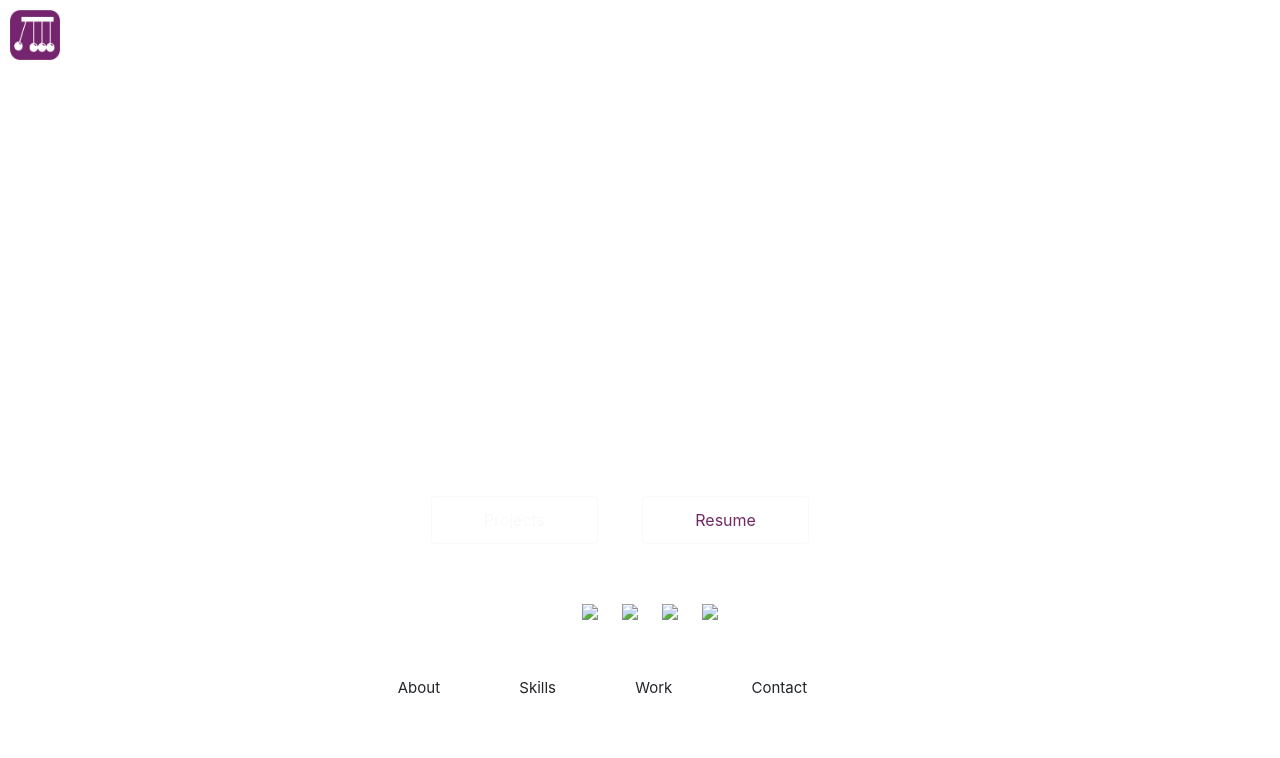
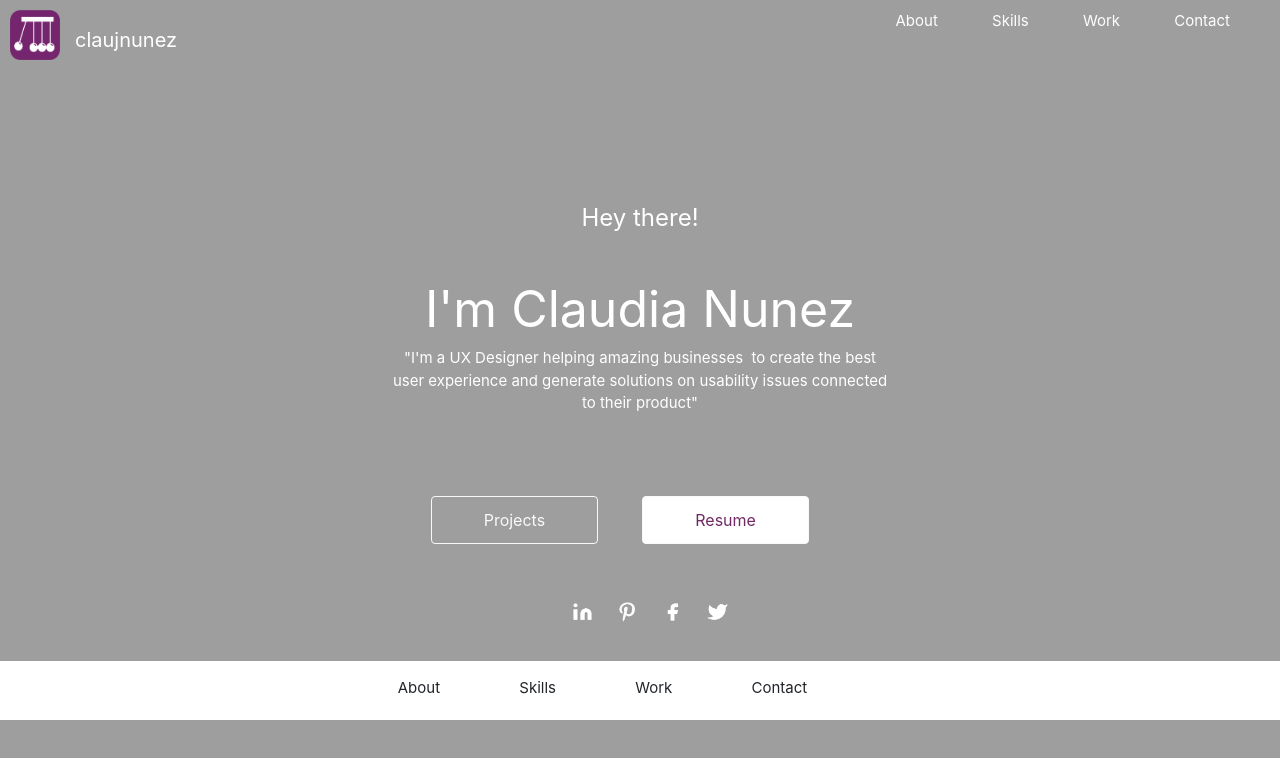
Before and after one commit to claujnunez/UX_UI_HW_17, a plain HTML site: page index.html in a window 1280 px wide. Drawn offline with nearby package versions, Linux system fonts and the light colour scheme; the site is published under a folder, as on GitHub Pages, so addresses that start at the root find nothing.

Commit message:
develop- corrected conflict with images

```diff
--- a/css/styles.css
+++ b/css/styles.css
@@ -3,7 +3,8 @@ html {
 }
 
 body{
-    background-image: url("/Images/claujnunez_hero_backgroundimg.png");
+    background-image: url("../Images/claujnunez_hero_backgroundimg.png");
+    background-color: #cccccc;
     margin: 0;
     padding: 0;
     font-size: 15px;
--- a/index.html
+++ b/index.html
@@ -57,10 +57,10 @@
                 <div class="socialDiv">
                     <div class="col-md-12 text-center">
                         <ul>
-                            <a><img src="/Images/Linkedin white.png" class="iconsSocial"></a>
-                            <a><img src="/Images/Pinterest white.png" class="iconsSocial"></a>
-                            <a><img src="/Images/Facebook white.png" class="iconsSocial"></a>
-                            <a><img src="/Images/Tweeter white.png" class="iconsSocial"></a>
+                            <a><img src="./Images/Linkedin white.png" class="iconsSocial"></a>
+                            <a><img src="./Images/Pinterest white.png" class="iconsSocial"></a>
+                            <a><img src="./Images/Facebook white.png" class="iconsSocial"></a>
+                            <a><img src="./Images/Tweeter white.png" class="iconsSocial"></a>
                         </ul>
                     </div>
                 </div>
```
